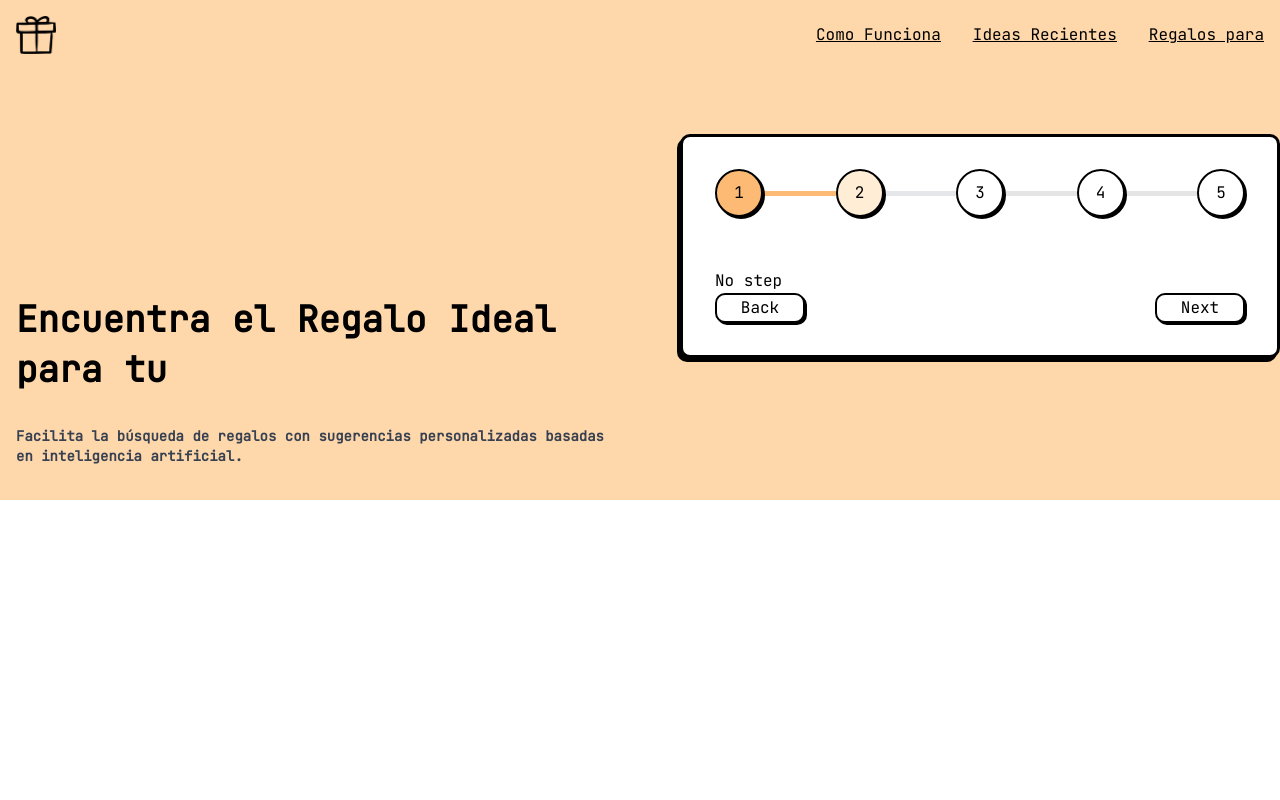
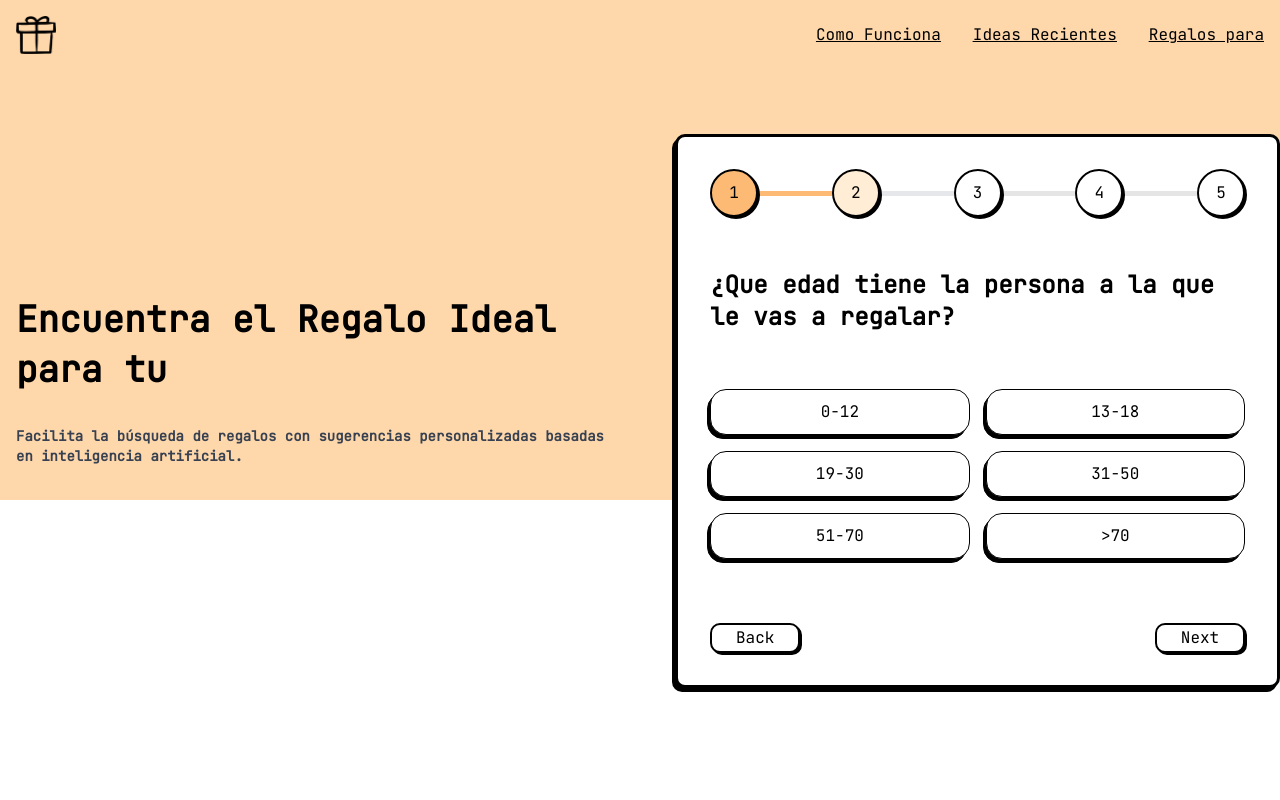
Before and after one commit to sergitejada/MiduVercelHackathon, a Next.js app: page / in a window 1280 px wide. Both pictures are taken after a click on the element "Hombre". Shown: the top 800 px of the page. Built offline with nearby package versions, Linux system fonts and the light colour scheme.

Commit message:
feat: Add age selection step to gift generator form

```diff
--- /dev/null
+++ b/src/components/gift-generator-form/age-step/age-card.tsx
@@ -0,0 +1,19 @@
+import Card from "@/components/ui/card"
+
+interface Props {
+	age: string
+	onSelect: () => void
+}
+
+export default function AgeCard({ age, onSelect }: Props) {
+	return (
+		<Card
+			className="flex w-full cursor-pointer flex-col items-center gap-2 rounded-2xl border hover:bg-orange-100"
+			onClick={onSelect}
+		>
+			<header>
+				<h3>{age}</h3>
+			</header>
+		</Card>
+	)
+}
--- /dev/null
+++ b/src/components/gift-generator-form/age-step/age-step.tsx
@@ -0,0 +1,33 @@
+import { useGiftGeneratorFormStore } from "@/store/gift-generator-form-store"
+import { AgeRange } from "@/types/types"
+import AgeCard from "./age-card"
+
+export default function AgeStep() {
+	const gift = useGiftGeneratorFormStore(state => state.gift)
+	const setGift = useGiftGeneratorFormStore(state => state.setGift)
+	const nextStep = useGiftGeneratorFormStore(state => state.nextStep)
+
+	function handleAgeSelected(age: AgeRange) {
+		setGift({
+			...gift,
+			ageRange: age
+		})
+		nextStep()
+	}
+
+	return (
+		<div className="mb-16 flex flex-wrap">
+			<div className="flex flex-col items-center gap-4">
+				<h2 className="mb-10 text-2xl font-bold">¿Que edad tiene la persona a la que le vas a regalar?</h2>
+				<div className="grid w-full grid-cols-2 gap-4">
+					<AgeCard age="0-12" onSelect={() => handleAgeSelected("0-12")} />
+					<AgeCard age="13-18" onSelect={() => handleAgeSelected("13-18")} />
+					<AgeCard age="19-30" onSelect={() => handleAgeSelected("19-30")} />
+					<AgeCard age="31-50" onSelect={() => handleAgeSelected("31-50")} />
+					<AgeCard age="51-70" onSelect={() => handleAgeSelected("51-70")} />
+					<AgeCard age=">70" onSelect={() => handleAgeSelected(">70")} />
+				</div>
+			</div>
+		</div>
+	)
+}
--- a/src/components/gift-generator-form/genre-step/genre-step.tsx
+++ b/src/components/gift-generator-form/genre-step/genre-step.tsx
@@ -20,7 +20,7 @@ export default function GenreStep() {
 			<h2 className="mb-10 text-2xl font-bold">Escoge tu género</h2>
 			<div className="grid grid-cols-2 gap-4">
 				{/* <OptionCardItem src="/assets/man.svg" title="Hombre" onSelect={() => handleGenreSelected("man")} /> */}
-				<OptionCardItem src="/assets/woman.png" title="Women" onSelect={() => handleGenreSelected("women")} />
+				<OptionCardItem src="/assets/woman.png" title="Mujer" onSelect={() => handleGenreSelected("women")} />
 				{/* <OptionCardItem src="/assets/woman.svg" title="Women" onSelect={() => handleGenreSelected("women")} /> */}
 				<OptionCardItem src="/assets/man.png" title="Hombre" onSelect={() => handleGenreSelected("man")} />
 			</div>
--- a/src/components/gift-generator-form/gift-generator-form.tsx
+++ b/src/components/gift-generator-form/gift-generator-form.tsx
@@ -4,8 +4,18 @@ import Button from "@/components/ui/button"
 import Card from "@/components/ui/card"
 import { useGiftGenerator } from "@/hooks/use-gift-generator"
 import { useGiftGeneratorFormStore } from "@/store/gift-generator-form-store"
+import { useMemo } from "react"
+import AgeStep from "./age-step/age-step"
 import FormSteps from "./form-steps-indicator/form-steps-indicator"
 import GenreStep from "./genre-step/genre-step"
+
+const stepComponents = {
+	1: <GenreStep />,
+	2: <AgeStep />,
+	3: <h1>Step 3</h1>,
+	4: <h1>Step 4</h1>,
+	5: <h1>Step 5</h1>
+}
 
 export default function GiftGeneratorForm() {
 	const step = useGiftGeneratorFormStore(state => state.step)
@@ -14,12 +24,27 @@ export default function GiftGeneratorForm() {
 
 	const { hasPrevious, hasNext } = useGiftGenerator()
 
+	const currentStepComponent = useMemo(() => {
+		switch (step) {
+			case 1:
+				return stepComponents[1]
+			case 2:
+				return stepComponents[2]
+			case 3:
+				return stepComponents[3]
+			case 4:
+				return stepComponents[4]
+			case 5:
+				return stepComponents[5]
+		}
+	}, [step])
+
 	return (
-		<Card className="flex h-3/4 min-w-[600px] flex-col justify-between p-8">
+		<Card className="flex h-3/4 w-[800px] flex-col justify-between p-8">
 			<header>
 				<FormSteps step={step} />
 			</header>
-			<div className="mt-8 flex flex-1 flex-col gap-4">{step === 1 ? <GenreStep /> : <p>No step</p>}</div>
+			<div className="mt-8 flex flex-1 flex-col gap-4">{currentStepComponent ?? <p>No step</p>}</div>
 			<footer className="flex justify-between">
 				{hasPrevious && <Button onClick={previousStep}>Back</Button>}
 				{hasNext && step !== 1 && <Button onClick={nextStep}>Next</Button>}
--- a/src/types/types.d.ts
+++ b/src/types/types.d.ts
@@ -1,6 +1,6 @@
 export type Genre = "man" | "women"
 
-export type AgeRange = "0-12" | "13-18" | "19-30" | "31-50" | "51-70" | "71-100"
+export type AgeRange = "0-12" | "13-18" | "19-30" | "31-50" | "51-70" | ">70"
 
 export type Event = "birthday" | "anniversary" | "graduation" | "wedding" | "christmas" | "valentine" | "other"
 
```
